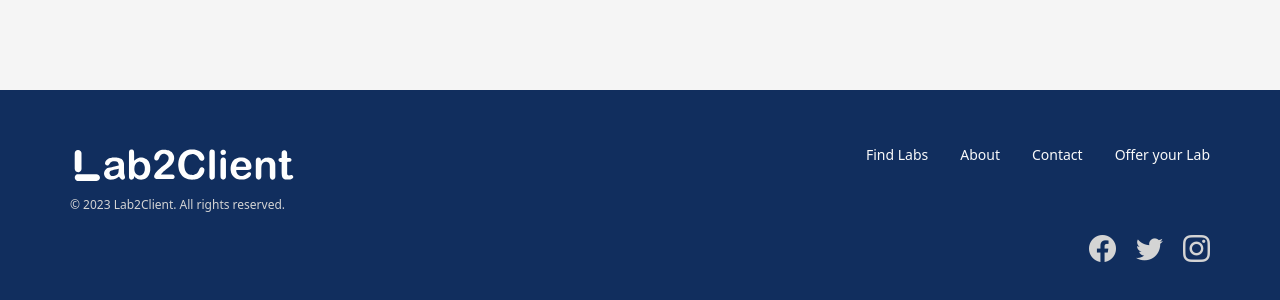
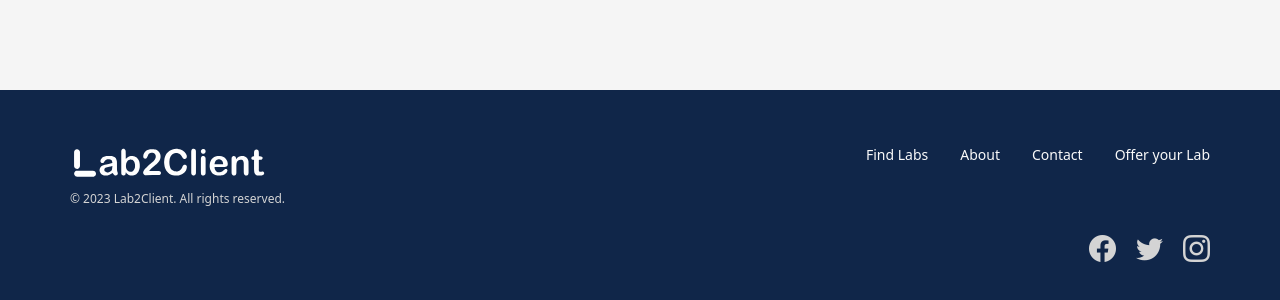
Before and after one commit to idrak888/lab2client-frontend, a Next.js app: page /dashboard in a window 1280 px wide. Shown: the part 710-1010 px from the top of the page. Built offline with nearby package versions, Linux system fonts and the light colour scheme.

Commit message:
Footer color and image size

```diff
--- a/components/Layout/Footer.js
+++ b/components/Layout/Footer.js
@@ -26,7 +26,7 @@ export default function Footer() {
                 <div className="container">
                     <div className="row">
                         <div className="col-lg-4 col-md-4 footer-content">
-                            <img src='/lab2client-white.svg' width={230} />
+                            <img src='/lab2client-white.svg' width={200} />
                             <p>&copy; {(new Date().getFullYear())} Lab2Client. All rights reserved.</p>
                         </div>
                         <div className="col-lg-8 col-md-8 col-xs-12 footer-links">
--- a/styles/globals.css
+++ b/styles/globals.css
@@ -42,7 +42,7 @@ body {
 }
 
 .footer {
-    background-color: #112E5E;
+    background-color: #102649;
     max-width: 100vw;
     padding: 3vh 3vw;
     color: #eeeeee;
```
